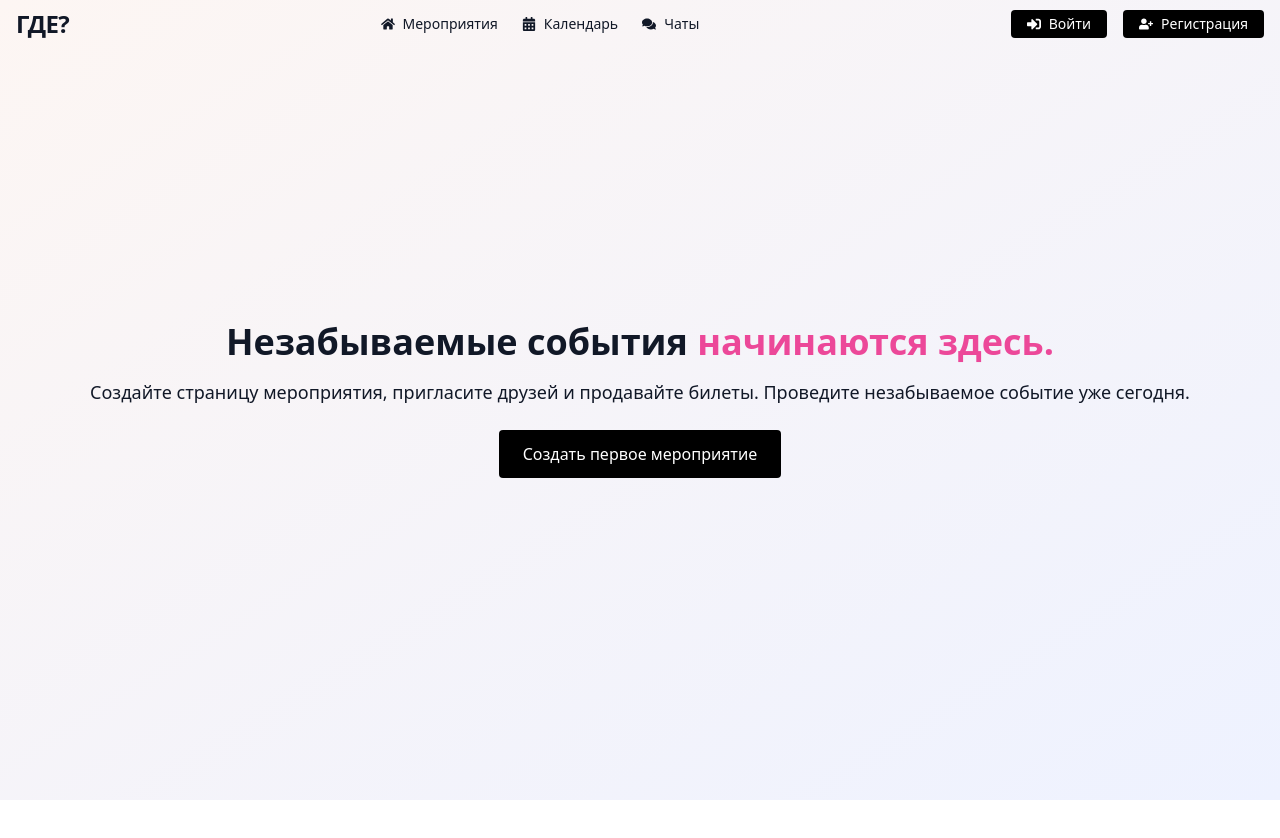
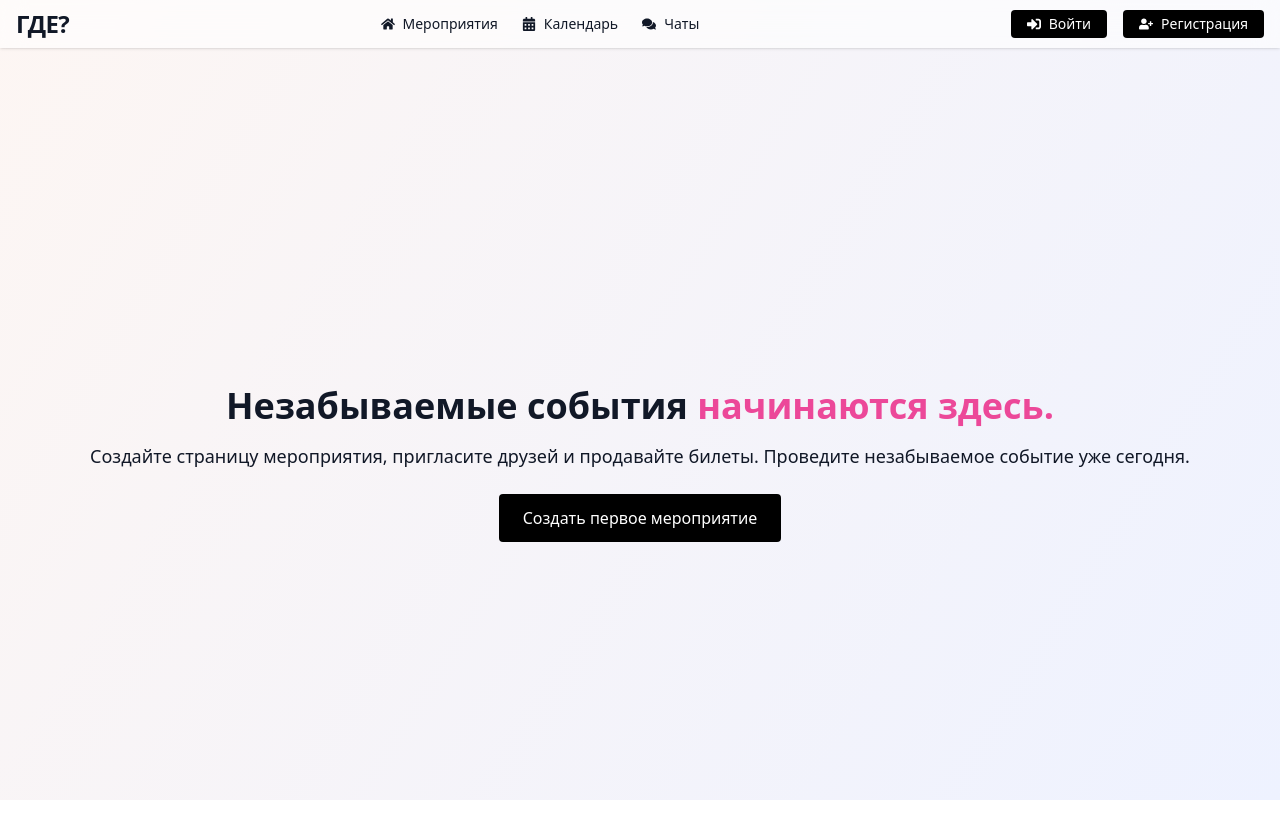
Before and after one commit to qarbo/meetups-fe, a React (Create React App) app: page / in a window 1280 px wide. Shown: the top 838 px of the page. Before the commit the page ends 800 px from the top, so only its background shows below. Built offline with nearby package versions, Linux system fonts and the light colour scheme; no server answers.

Commit message:
API controller

```diff
--- a/src/App.js
+++ b/src/App.js
@@ -2,6 +2,7 @@ import React, { useState, useRef, useEffect } from "react";
 import { BrowserRouter as Router, Routes, Route, Link } from "react-router-dom";
 import { FaHome, FaCalendarAlt, FaComments, FaUserAlt, FaSignInAlt, FaUserPlus, FaSearch, FaBell } from "react-icons/fa";
 import { API_BASE } from "./config";
+import { apiFetch } from "./api";
 import Home from "./pages/Home";
 import Profile from "./pages/Profile";
 import Calendar from "./pages/Calendar";
@@ -24,7 +25,7 @@ export default function App() {
 
   useEffect(() => {
     if (isAuthenticated) {
-      fetch(`${API_BASE}/auth/me`, {
+      apiFetch(`/auth/me`, {
         headers: {
           Authorization: `Bearer ${localStorage.getItem("token")}`,
         },
@@ -51,14 +52,14 @@ export default function App() {
     <Router>
       {showRegisterModal && <RegisterModal onClose={() => setShowRegisterModal(false)} />}
       {showLoginModal && <LoginModal onClose={() => setShowLoginModal(false)} />}
-      <div className="min-h-screen text-gray-900 font-sans">
-        <header>
+      <div className="relative min-h-screen text-gray-900 font-sans">
+        <header className="fixed top-0 left-0 w-full z-50 bg-white/60 backdrop-blur-md shadow">
           <div className="max-w-7xl mx-auto px-4 py-2 flex justify-between items-center">
-            <Link to="/" className="text-2xl font-bold tracking-tight">ГДЕ?</Link>
+            <Link to={isAuthenticated ? ("/discover") : ("/")}  className="text-2xl font-bold tracking-tight">ГДЕ?</Link>
 
             {/* Navigation visible on all devices, icons with labels on md and up */}
             <nav className="flex space-x-6">
-              <Link to="/" className="text-sm hover:underline flex items-center gap-2">
+              <Link to="/discover" className="text-sm hover:underline flex items-center gap-2">
                 <FaHome />
                 <span className="hidden md:inline">Мероприятия</span>
               </Link>
@@ -117,21 +118,17 @@ export default function App() {
           </div>
         </header>
 
-        <main className="max-w-7xl mx-auto px-4 py-6">
+        <main className="pt-16">
           <Routes>
-            {isAuthenticated ? (
             <>
-                <Route path="/" element={<Home />} />
+              <Route path="/" element={<LandingPage />} />
+              <Route path="/discover" element={<Home />} />
               <Route path="/calendar" element={<Calendar />} />
               <Route path="/chat" element={<Chat />} />
               <Route path="/profile" element={<Profile />} />
               <Route path="/create" element={<CreateEvent />} />
               <Route path="/event/:id" element={<EventDetails />} />
             </>
-            ) : (
-              <Route path="*" element={<LandingPage />} />
-            )}
-            {/* <Route path="/" element={<Home />} /> */}
           </Routes>
         </main>
       </div>
--- /dev/null
+++ b/src/api.js
@@ -0,0 +1,20 @@
+const API_PORT = process.env.REACT_APP_API_PORT || "8000";
+export const API_BASE = `${window.location.protocol}//${window.location.hostname}:${API_PORT}`;
+
+export async function apiFetch(input, init = {}) {
+  const response = await fetch(`${API_BASE}${input}`, {
+    ...init,
+    headers: {
+      ...(init.headers || {}),
+      Authorization: `Bearer ${localStorage.getItem("token")}`,
+    },
+  });
+
+  if (response.status === 401) {
+    localStorage.removeItem("token");
+    window.location.reload();
+    return;
+  }
+
+  return response;
+}
--- a/src/components/LoginModal.jsx
+++ b/src/components/LoginModal.jsx
@@ -1,5 +1,6 @@
 import React, { useState } from "react";
 import { API_BASE } from "../config";
+import { apiFetch } from "../api";
 
 export default function LoginModal({ onClose }) {
   const [email, setEmail] = useState("");
@@ -11,7 +12,7 @@ export default function LoginModal({ onClose }) {
     setLoading(true);
     setError(null);
     try {
-      const response = await fetch(`${API_BASE}/auth/login`, {
+      const response = await apiFetch(`/auth/login`, {
         method: "POST",
         headers: { "Content-Type": "application/json" },
         body: JSON.stringify({ email, password }),
--- a/src/components/RegisterModal.jsx
+++ b/src/components/RegisterModal.jsx
@@ -1,5 +1,6 @@
 import React, { useState, useEffect } from "react";
 import { API_BASE } from "../config";
+import { apiFetch } from "../api";
 
 export default function RegisterModal({ onClose }) {
   const [email, setEmail] = useState("");
@@ -49,7 +50,7 @@ export default function RegisterModal({ onClose }) {
     setLoading(true);
     setError(null);
     try {
-      const response = await fetch(`${API_BASE}/auth/register`, {
+      const response = await apiFetch(`/auth/register`, {
         method: "POST",
         headers: { "Content-Type": "application/json" },
         body: JSON.stringify({ email, password }),
--- a/src/pages/CreateEvent.jsx
+++ b/src/pages/CreateEvent.jsx
@@ -121,7 +121,7 @@ export default function CreateEvent() {
         width: "100vw",
         height: "100vh"
       }} />
-      <div className="min-h-screen p-6 text-[#1A1A1A]">
+      <div className="min-h-screen pt-20 px-6 pb-6 text-[#1A1A1A]">
         <div className="max-w-5xl mx-auto rounded-xl p-1 flex flex-col lg:flex-row gap-6 items-start">
         {/* Левый столбец: изображение и выбор календаря */}
         <div className="w-full lg:w-1/2 flex justify-center">
--- a/src/pages/Home.jsx
+++ b/src/pages/Home.jsx
@@ -105,7 +105,7 @@ export default function Home() {
   const formattedDate = today.toLocaleDateString("ru-RU", options);
 
   return (
-    <div className="max-w-4xl mx-auto px-4 py-8">
+    <div className="max-w-4xl mx-auto px-4">
       <h1 className="text-3xl font-bold mb-2">Что происходит в Москве</h1>
       <p className="text-gray-600 mb-6">Сегодня, {dayName}</p>
 
--- a/src/pages/LandingPage.jsx
+++ b/src/pages/LandingPage.jsx
@@ -1,19 +1,46 @@
 // src/pages/LandingPage.jsx
 import { useNavigate } from "react-router-dom";
+import { useEffect } from "react";
 
 export default function LandingPage() {
   const navigate = useNavigate();
 
+  useEffect(() => {
+    const canvas = document.getElementById("landing-canvas");
+    const ctx = canvas.getContext("2d");
+
+    canvas.width = window.innerWidth;
+    canvas.height = window.innerHeight;
+
+    const gradient = ctx.createLinearGradient(0, 0, canvas.width, canvas.height);
+    gradient.addColorStop(0, "#fdf6f3");
+    gradient.addColorStop(1, "#eef2ff");
+
+    ctx.fillStyle = gradient;
+    ctx.fillRect(0, 0, canvas.width, canvas.height);
+
+    const handleResize = () => {
+      canvas.width = window.innerWidth;
+      canvas.height = window.innerHeight;
+      ctx.fillStyle = gradient;
+      ctx.fillRect(0, 0, canvas.width, canvas.height);
+    };
+
+    window.addEventListener("resize", handleResize);
+    return () => window.removeEventListener("resize", handleResize);
+  }, []);
+
   return (
-    <div className="h-screen flex items-center justify-center bg-gradient-to-br from-[#fdf6f3] to-[#eef2ff] text-center px-4"
-    style={{
+    <div className="relative h-screen w-screen overflow-hidden">
+      <canvas id="landing-canvas" style={{
         position: "fixed",
         top: 0,
         left: 0,
         zIndex: -1,
         width: "100vw",
         height: "100vh"
-      }}>
+      }} />
+      <div className="relative z-10 flex items-center justify-center h-full text-center">
         <div>
           <h1 className="text-4xl font-bold mb-4">
             Незабываемые события <span className="text-pink-500">начинаются здесь.</span>
@@ -29,5 +56,6 @@ export default function LandingPage() {
           </button>
         </div>
       </div>
+    </div>
   );
 }
```
Lines whose indentation alone changed are shown as unchanged.
